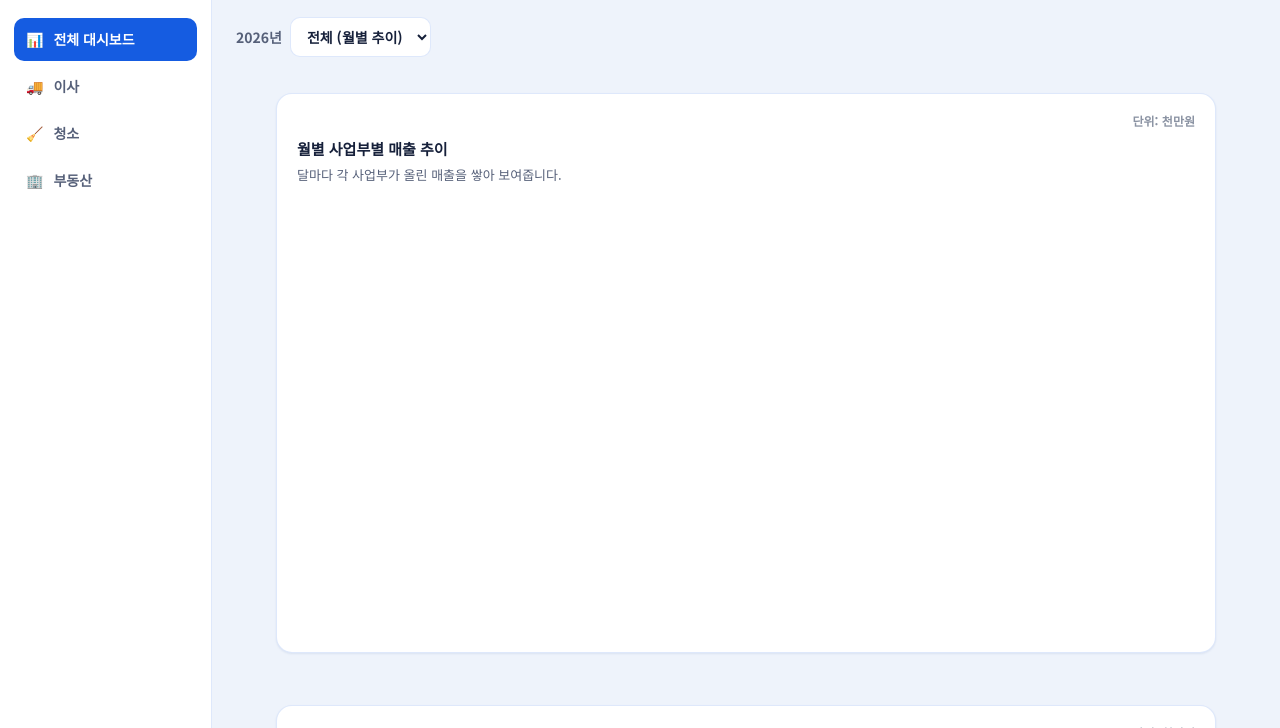
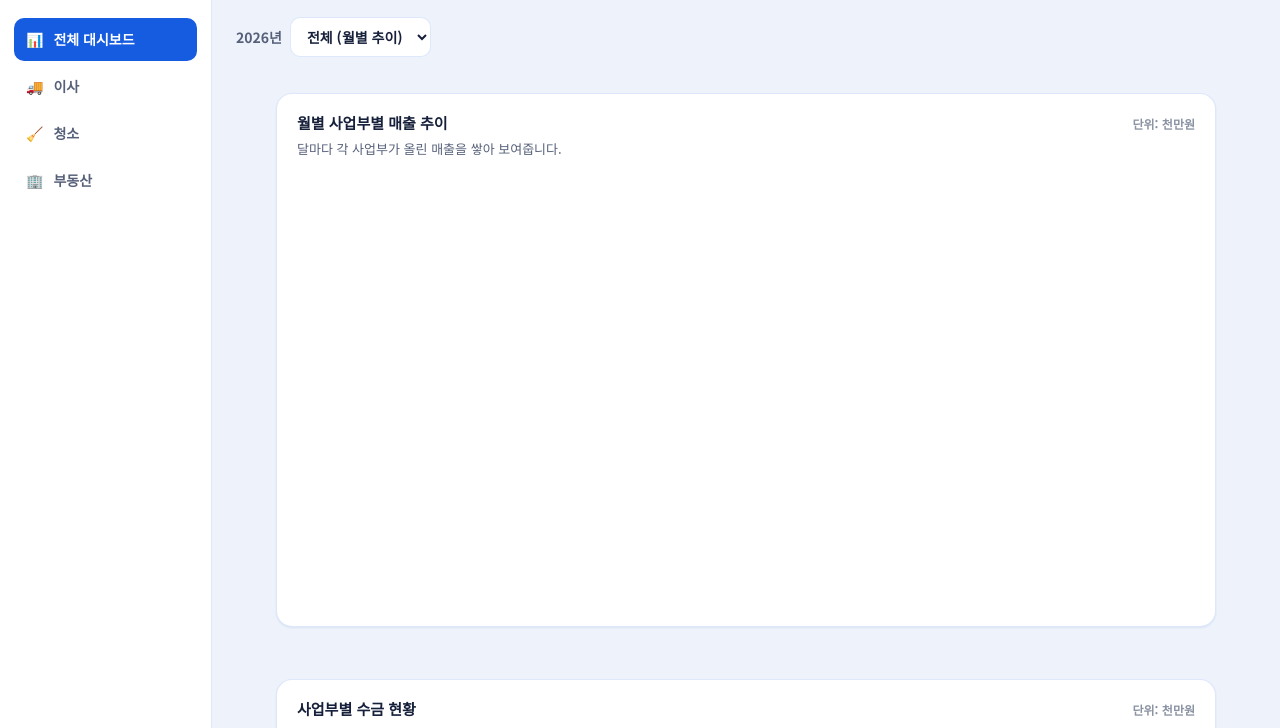
Before and after one commit to seyeom0123-dot/ajungdang-dashboard, a website: page public/index.html in a window 1280 px wide. Shown: the part 72-800 px from the top of the page. Drawn offline with nearby package versions, Linux system fonts and the light colour scheme; no server answers.

Commit message:
단위 표시를 제목과 같은 줄 오른쪽에 배치

```diff
--- a/public/index.html
+++ b/public/index.html
@@ -57,16 +57,20 @@
       <div id="dashboard-view">
         <section class="chart-stack">
           <figure class="card chart-section">
-            <span class="unit-tag">단위: 천만원</span>
-            <figcaption class="card-title">월별 사업부별 매출 추이</figcaption>
+            <div class="card-head">
+              <figcaption class="card-title">월별 사업부별 매출 추이</figcaption>
+              <span class="unit-tag">단위: 천만원</span>
+            </div>
             <p class="chart-desc">달마다 각 사업부가 올린 매출을 쌓아 보여줍니다.</p>
             <div class="chart-box"><canvas id="chart-stacked"></canvas></div>
             <div class="table-scroll" id="tbl-stacked"></div>
           </figure>
 
           <figure class="card chart-section">
-            <span class="unit-tag">단위: 천만원</span>
-            <figcaption class="card-title">사업부별 수금 현황</figcaption>
+            <div class="card-head">
+              <figcaption class="card-title">사업부별 수금 현황</figcaption>
+              <span class="unit-tag">단위: 천만원</span>
+            </div>
             <p class="chart-desc">사업부별로 수금완료 금액과 아직 못 받은 미수금을 비교합니다.</p>
             <div class="chart-box"><canvas id="chart-collection"></canvas></div>
             <div class="table-scroll" id="tbl-collection"></div>
@@ -96,12 +100,14 @@
         </div>
 
         <section class="card" id="dept-monthly-section">
-          <span class="unit-tag">단위: 천만원</span>
           <div class="dept-head">
             <h2 class="card-title">월별 매출 · 지출 상세</h2>
-            <div class="filter-group" id="dept-mode" role="group" aria-label="보기 방식">
-              <button data-mode="월별" class="active">월별</button>
-              <button data-mode="누적">누적</button>
+            <div class="dept-head-right">
+              <span class="unit-tag">단위: 천만원</span>
+              <div class="filter-group" id="dept-mode" role="group" aria-label="보기 방식">
+                <button data-mode="월별" class="active">월별</button>
+                <button data-mode="누적">누적</button>
+              </div>
             </div>
           </div>
           <p class="chart-desc">월별 매출·지출(영업비용)·영업이익입니다. 오른쪽 <b>‘누적’</b>을 누르면 누적 합계로 볼 수 있어요. 맨 아래는 연간(2026) 합계.</p>
--- a/public/style.css
+++ b/public/style.css
@@ -386,13 +386,19 @@ body {
   font-weight: 700;
 }
 .unit-tag {
-  display: block;
-  text-align: right;
   font-size: 12px;
   font-weight: 600;
   color: var(--muted);
-  margin: 0 0 8px;
+  white-space: nowrap;
 }
+/* 제목 + 단위표시 한 줄 (제목 왼쪽, 단위 오른쪽) */
+.card-head {
+  display: flex;
+  align-items: baseline;
+  justify-content: space-between;
+  gap: 12px;
+}
+.dept-head-right { display: flex; align-items: center; gap: 12px; }
 
 /* 엑셀 업로드 */
 .upload-card { margin-bottom: 20px; }
```
